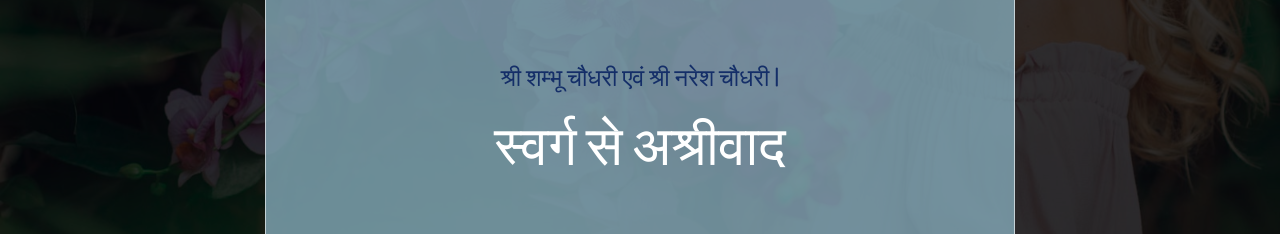
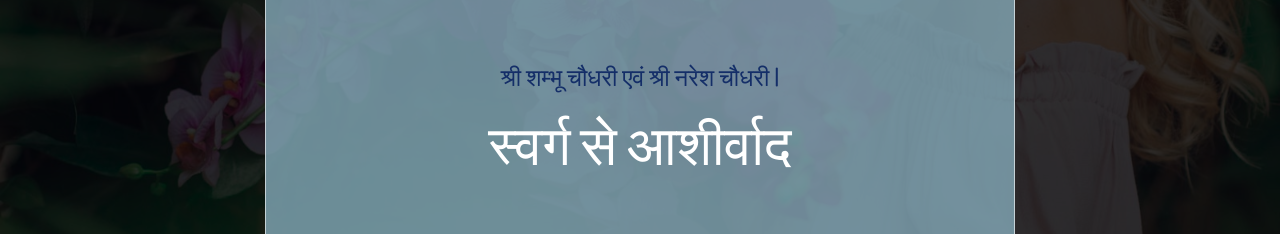
Before and after one commit to Amisha-coder/RahulWedsAmisha, a plain HTML site: page index.html in a window 1280 px wide. Shown: the part 4440-4674 px from the top of the page. Drawn offline with Linux system fonts and the light colour scheme; animation ran at ten frames a second.

Commit message:
Update index.html

```diff
--- a/index.html
+++ b/index.html
@@ -323,7 +323,7 @@ var x = setInterval(function() {
                             </div><br>
                             <div class="col-12">
                                 <div class="section-title section-title-2 text-center">
-                                    <h2>स्वर्ग से अश्रीवाद </h2>
+                                    <h2>स्वर्ग से आशीर्वाद </h2>
                                 </div>
                                 <h3 class="text-center">स्व. असर्फी लाल चौधरी एवं स्व. अरुण चौधरी |</h3>
                             </div><br>
```
